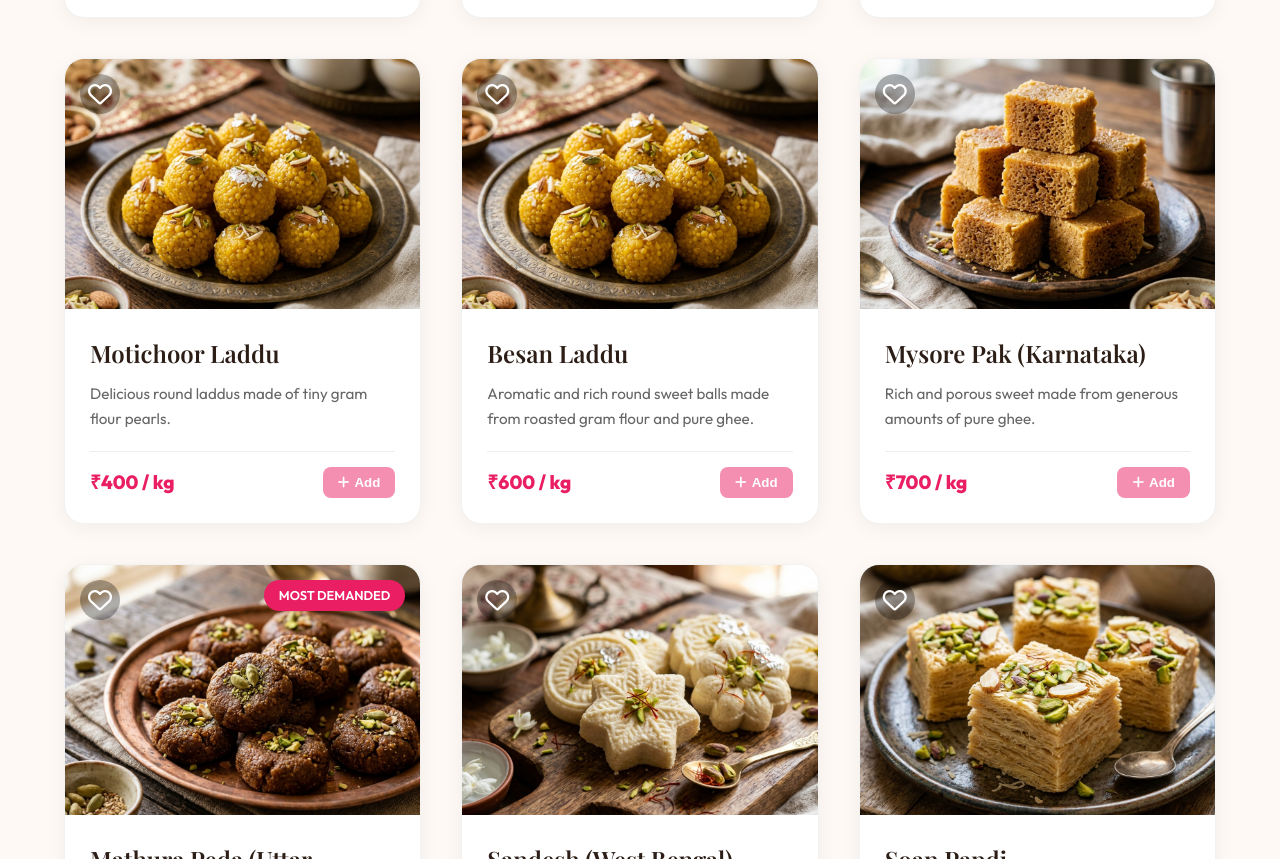
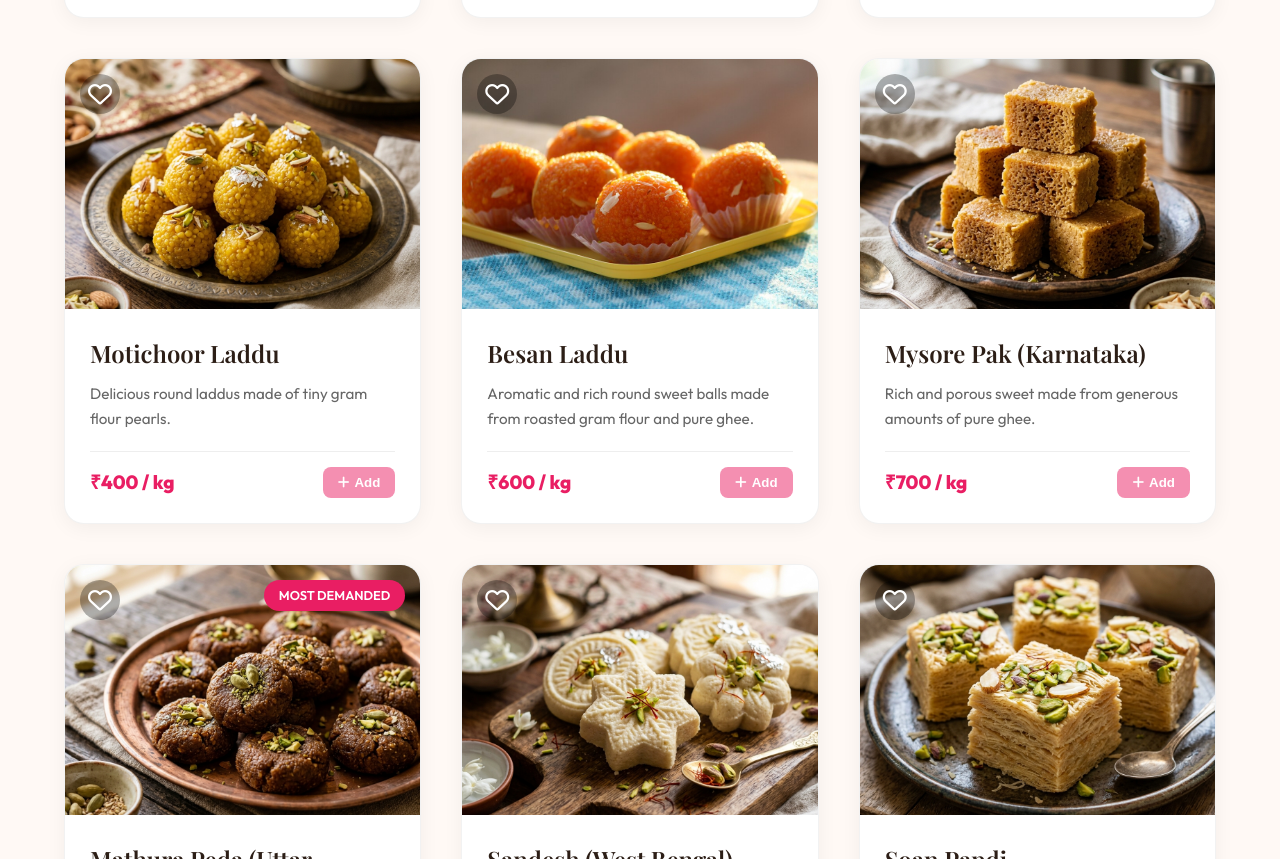
Before and after one commit to alokkumar0606216-maker/sweet-website-, a plain HTML site: page index.html in a window 1280 px wide. Shown: the part 2780-3639 px from the top of the page. Drawn offline with nearby package versions, Linux system fonts and the light colour scheme; a web font is replaced by a local one.

Commit message:
nwe sweet add

```diff
--- a/index.html
+++ b/index.html
@@ -197,7 +197,7 @@
                 </div>
             </div>
             <div class="sweet-card">
-                <div class="card-img-container"><i class="far fa-heart wishlist-icon"></i><img src="images/laddu.png" alt="Besan Laddu"></div>
+                <div class="card-img-container"><i class="far fa-heart wishlist-icon"></i><img src="images/besan_laddu.jpg" alt="Besan Laddu"></div>
                 <div class="card-content">
                     <h3>Besan Laddu</h3><p>Aromatic and rich round sweet balls made from roasted gram flour and pure ghee.</p>
                     <div class="card-footer"><span class="price">₹600 / kg</span><button class="add-to-cart"><i class="fas fa-plus"></i> Add</button></div>
```
Also changed, not shown: images/besan_laddu.jpg (added).
